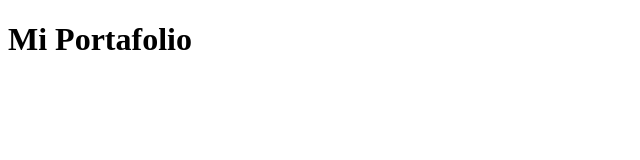
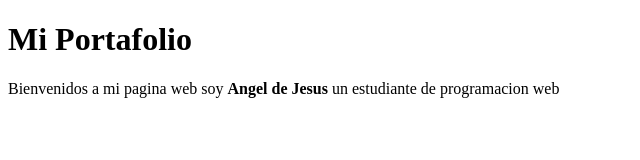
Before and after one commit to angelux146/PruebaGit, a plain HTML site: page index.html in a window 1280 px wide. Shown: the whole page, without its empty margins (0-640 px from the left). Drawn offline with Linux system fonts and the light colour scheme.

Commit message:
Se agrego un parrafo de presentacion

```diff
--- a/index.html
+++ b/index.html
@@ -7,5 +7,7 @@
 </head>
 <body>
     <h1>Mi Portafolio</h1>
+    <p>Bienvenidos a mi pagina web soy <strong>Angel de Jesus</strong> un estudiante de
+    programacion web</p>
 </body>
 </html>
```
